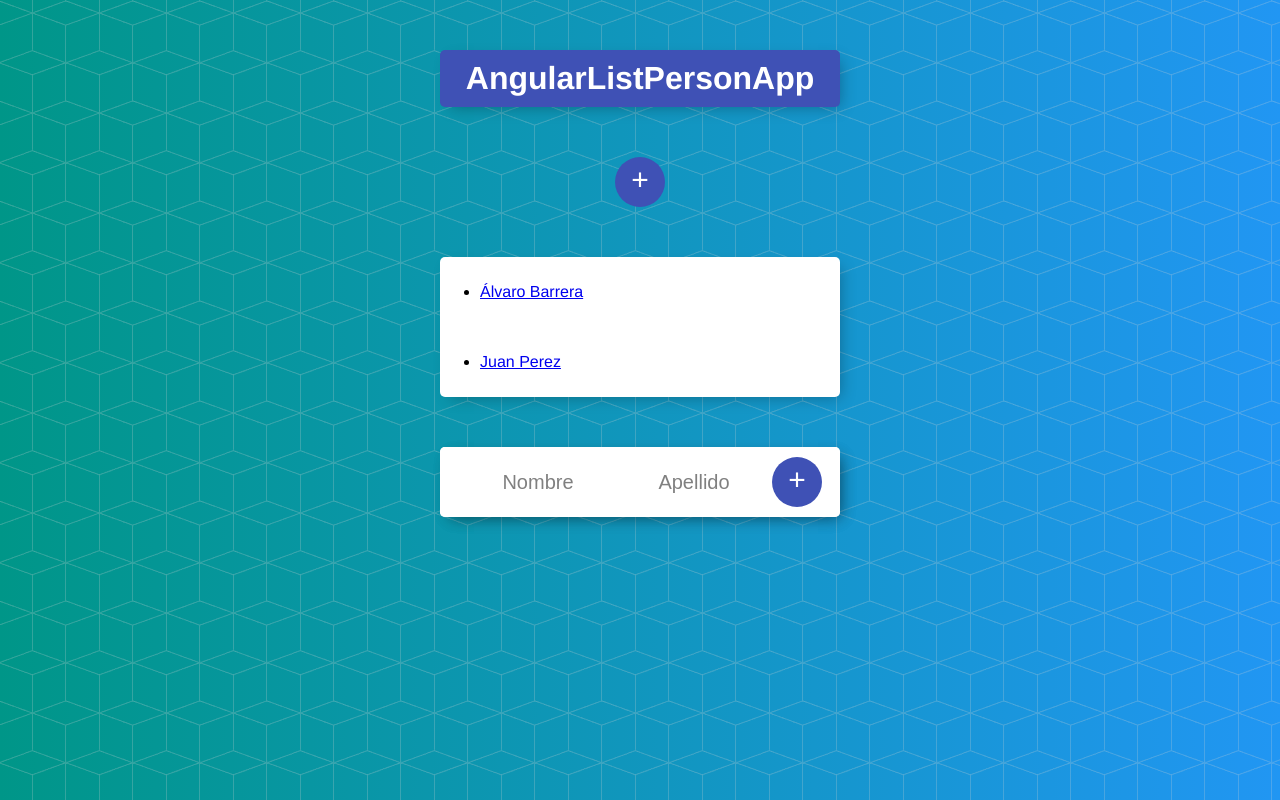
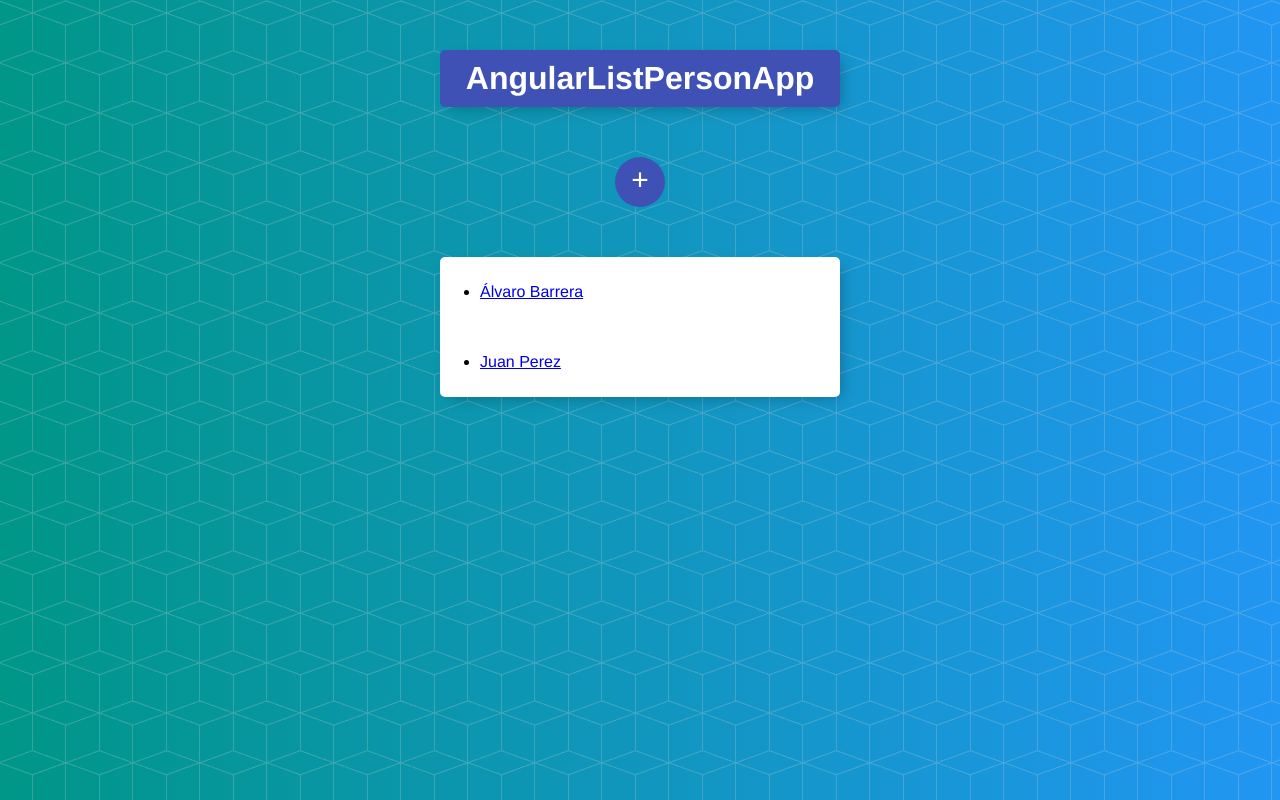
Before and after one commit to alvaro-barrera/AngularListPerson, an Angular app: page / in a window 1280 px wide. Shown: the top 800 px of the page. Built offline with nearby package versions, Linux system fonts and the light colour scheme.

Commit message:
Child route

```diff
--- a/src/app/persons/form/form.component.ts
+++ b/src/app/persons/form/form.component.ts
@@ -23,6 +23,7 @@ export class FormComponent implements OnInit {
   lastnameInput: string = '';
   index: number;
   editionMode: number;
+
   // @ViewChild('nameRef') nameRef: ElementRef;
   // @ViewChild('lastnameRef') lastnameRef: ElementRef;
 
@@ -34,7 +35,7 @@ export class FormComponent implements OnInit {
   ) {}
   ngOnInit() {
     this.index = this.route.snapshot.params["id"];
-    this.editionMode = +this.route.snapshot.params["editionMode"];
+    this.editionMode = +this.route.snapshot.queryParams["editionMode"];
     if(this.editionMode != null && this.editionMode ===1){
       // if(this.index){
       let person: Person = this.personsService.findPerson(this.index);
--- a/src/app/persons/persons.component.html
+++ b/src/app/persons/persons.component.html
@@ -9,6 +9,4 @@
     *ngFor="let person of persons; let i = index"
   ></app-person>
 </div>
-<div class="box">
-  <app-form></app-form>
-</div>
+<router-outlet></router-outlet>
```
Also changed, not shown: src/app/app-routing.module.ts (+4 -3 lines).
